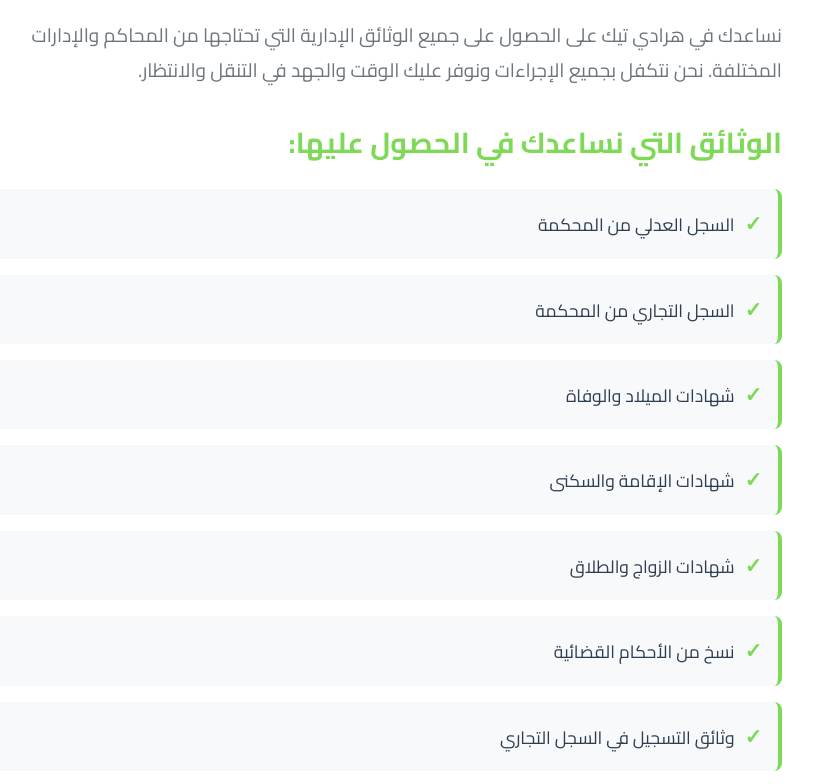
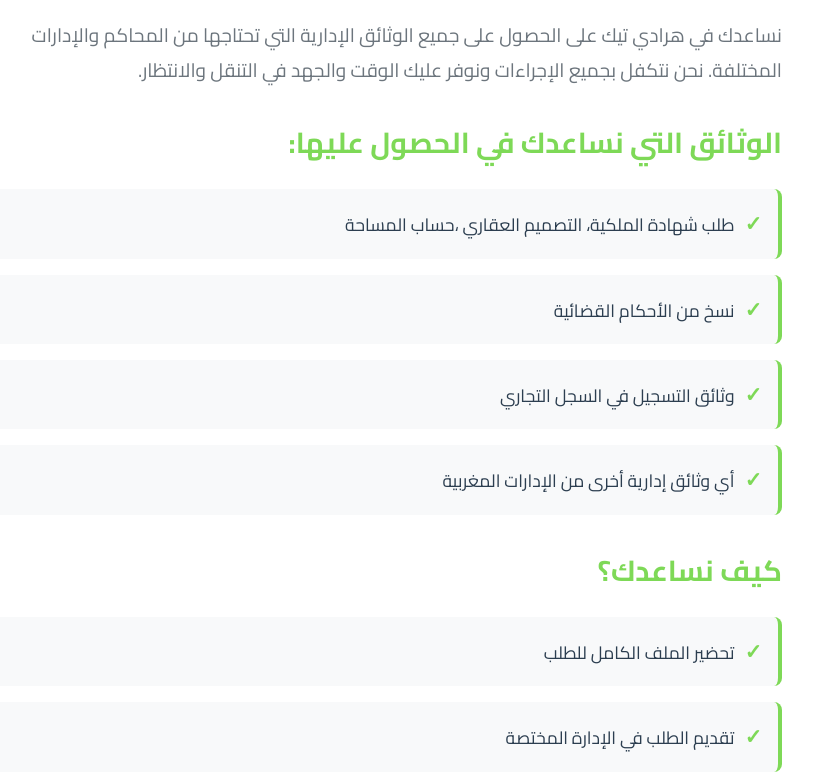
Before and after one commit to BHerradi-IT/herraditech, a plain HTML site: page service-documents.html in a window 1280 px wide. Shown: the part 432-1216 px from the top of the page, without its empty margins (260-1073 px from the left). Drawn offline with Linux system fonts and the light colour scheme.

Commit message:
Update service-documents.html

```diff
--- a/service-documents.html
+++ b/service-documents.html
@@ -45,11 +45,7 @@
                 <div class="service-detail-features">
                     <h3>الوثائق التي نساعدك في الحصول عليها:</h3>
                     <ul>
-                        <li>السجل العدلي من المحكمة</li>
-                        <li>السجل التجاري من المحكمة</li>
-                        <li>شهادات الميلاد والوفاة</li>
-                        <li>شهادات الإقامة والسكنى</li>
-                        <li>شهادات الزواج والطلاق</li>
+                       <li>طلب شهادة الملكية، التصميم العقاري ،حساب المساحة</li>
                         <li>نسخ من الأحكام القضائية</li>
                         <li>وثائق التسجيل في السجل التجاري</li>
                         <li>أي وثائق إدارية أخرى من الإدارات المغربية</li>
```
